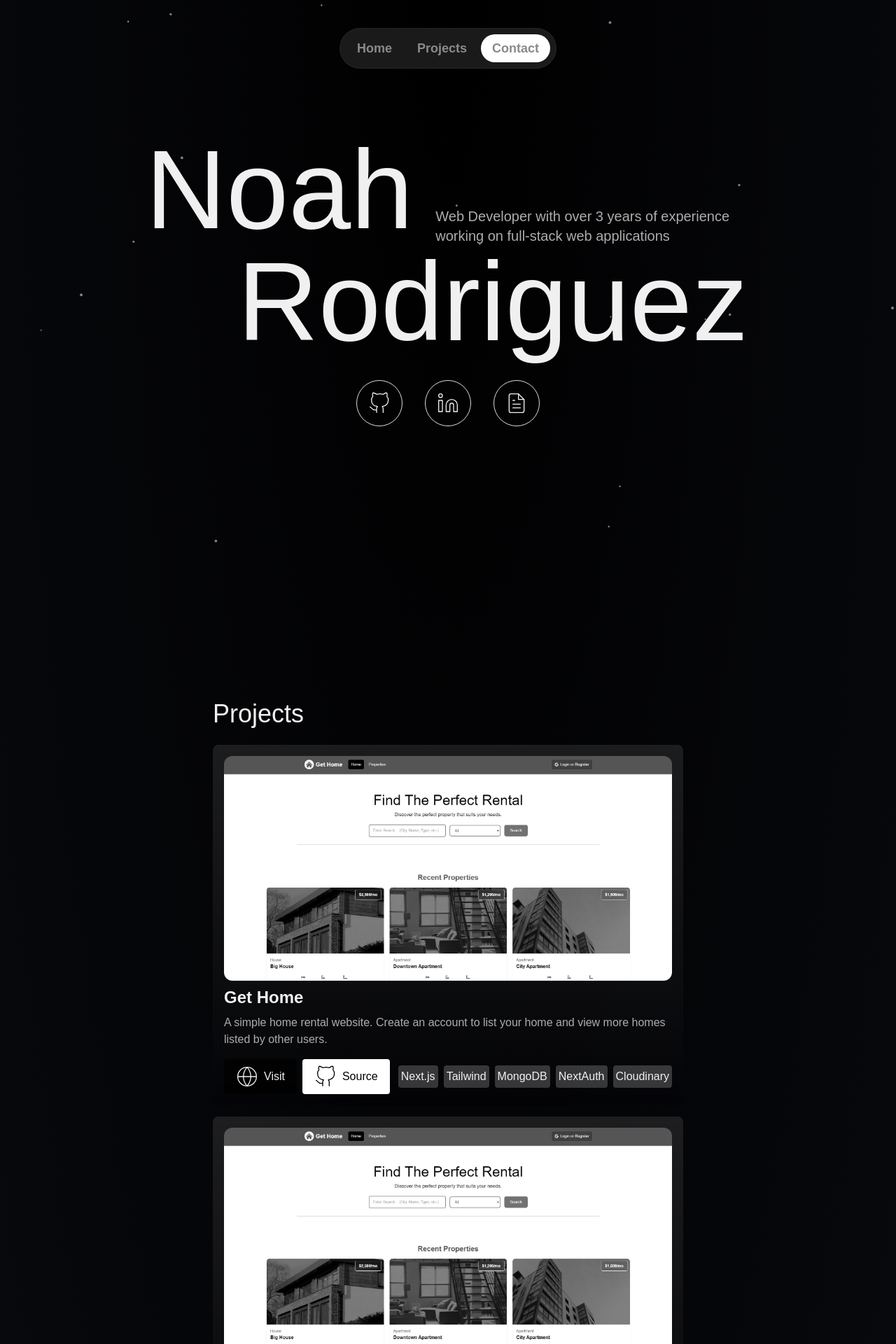
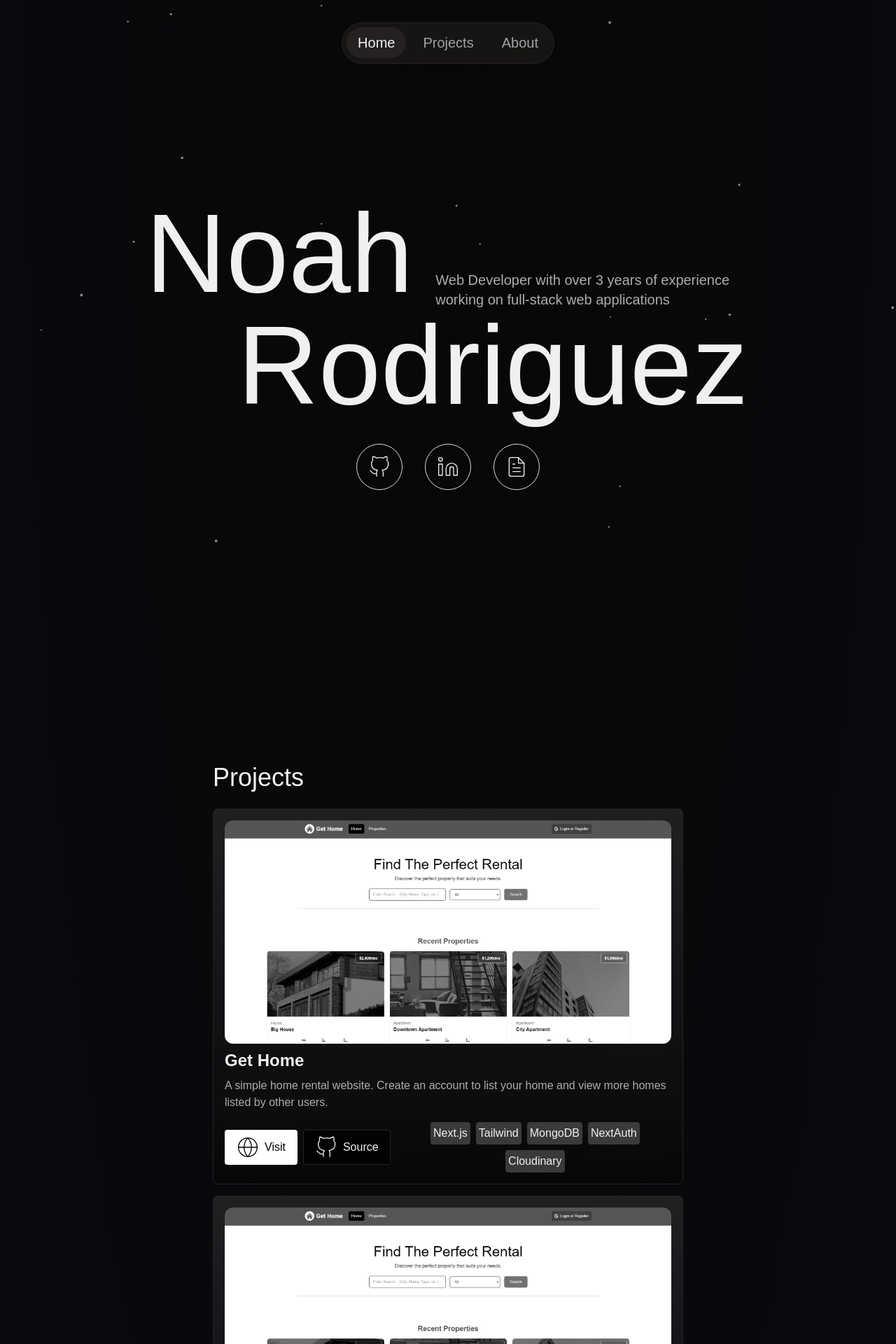
Before and after one commit to NoahRod108/2025-portfolio, a Next.js app: page / in a window 1280 px wide. Shown: the top 1920 px of the page at 70% size. Built offline with nearby package versions, Linux system fonts and the light colour scheme.

Commit message:
added animations to project section and header

```diff
--- a/app/globals.css
+++ b/app/globals.css
@@ -16,8 +16,7 @@ body {
 }
 
 body {
-  background: radial-gradient(ellipse at top, #000 0%, #090a0f 100%);
-  /* background: var(--background); */
+  background: radial-gradient(ellipse at top, #070707 0%, #090a0f 100%);
   font-family: Arial, Helvetica, sans-serif;
 }
 
@@ -31,14 +30,10 @@ body {
 }
 
 #hero-icons a {
-  @apply border rounded-full border-[#ddd] p-4 hover:border-cyan-500 hover:scale-[1.1] transition-colors ease-in-out;
+  @apply border rounded-full border-[#ddd] p-4 transition duration-300 ease-in-out hover:border-cyan-500 hover:bg-stone-800/90 hover:scale-[1.1];
 }
 #hero-icons svg {
   @apply w-7 h-7 md:w-12 md:h-12 lg:w-8 lg:h-8;
-}
-
-.nav-item {
-  @apply px-4 py-1.5 rounded-full text-[--secondary-text] text-lg font-semibold;
 }
 
 .project-img {
@@ -46,7 +41,7 @@ body {
 }
 
 .project-container {
-  @apply max-w-2xl p-4 bg-black/10 border-transparent rounded-lg backdrop-blur-md bg-gradient-to-b from-white/10 hover:to-cyan-500/30 transition ease-in-out hover:scale-105 duration-300;
+  @apply max-w-2xl p-4 bg-black/10 border border-stone-800/90 rounded-lg backdrop-blur-md bg-gradient-to-b from-white/10 hover:to-cyan-500/30 transition ease-in-out hover:scale-105 duration-300;
 }
 
 #project-icons svg,
--- a/app/page.js
+++ b/app/page.js
@@ -1,11 +1,13 @@
 import Hero from "@/sections/Hero";
 import Projects from "@/sections/Projects";
+import Skills from "@/sections/Skills";
 
 export default function Home() {
   return (
     <div className="px-[40px] w-auto items-center flex flex-col min-h-lvh gap-[200px]">
       <Hero />
       <Projects />
+      <Skills />
     </div>
   );
 }
--- a/sections/Header.jsx
+++ b/sections/Header.jsx
@@ -1,21 +1,71 @@
-import React from "react";
+"use client";
+
+import { motion } from "framer-motion";
+import { useState } from "react";
+import { usePathname } from "next/navigation";
+import Link from "next/link";
+
+const navItems = [
+  {
+    path: "/",
+    name: "Home",
+  },
+  {
+    path: "/projects",
+    name: "Projects",
+  },
+  {
+    path: "/about",
+    name: "About",
+  },
+];
 
 const Header = () => {
+  let pathname = usePathname() || "/";
+
+  const [hoveredPath, setHoveredPath] = useState(pathname);
+
   return (
-    // <header className="flex justify-center items-center relative top-3">
-    <header className="fixed left-1/2 top-10 z-[999] -translate-x-1/2 md:w-auto">
-      <nav className="flex justify-around gap-1 p-2 border border-white/5 rounded-full bg-white/10 backdrop-blur-md">
-        <a href="#" className="nav-item">
-          Home
-        </a>
-        <a href="#" className="nav-item">
-          Projects
-        </a>
-        <a href="#" className="nav-item bg-white text-[--background]">
-          Contact
-        </a>
-      </nav>
-    </header>
+    <div className="flex justify-center items-center mt-8">
+      <div className="border border-stone-800/90 p-[0.4rem] rounded-full sticky z-[100] bg-stone-900/80 backdrop-blur-md max-w-min">
+        <nav className="flex gap-2 relative justify-center w-full z-[100] rounded-lg">
+          {navItems.map((item, index) => {
+            const isActive = item.path === pathname;
+
+            return (
+              <Link
+                key={item.path}
+                className={`px-4 py-2 rounded-md text-sm relative duration-300 ease-in lg:text-xl ${
+                  isActive ? "text-zinc-100" : "text-zinc-400"
+                }`}
+                data-active={isActive}
+                href={item.path}
+                onMouseOver={() => setHoveredPath(item.path)}
+                onMouseLeave={() => setHoveredPath(pathname)}
+              >
+                <span>{item.name}</span>
+                {item.path === hoveredPath && (
+                  <motion.div
+                    className="absolute bottom-0 left-0 h-full bg-stone-800/80 rounded-full -z-10"
+                    layoutId="navbar"
+                    aria-hidden="true"
+                    style={{
+                      width: "100%",
+                    }}
+                    transition={{
+                      type: "spring",
+                      bounce: 0.1,
+                      stiffness: 90,
+                      duration: 0.3,
+                    }}
+                  />
+                )}
+              </Link>
+            );
+          })}
+        </nav>
+      </div>
+    </div>
   );
 };
 
--- a/sections/Hero.jsx
+++ b/sections/Hero.jsx
@@ -16,7 +16,7 @@ const Hero = () => {
           animate={{
             opacity: [0, 100],
           }}
-          transition={{ duration: 1.8, ease: "easeOut" }}
+          transition={{ duration: 1.8, ease: "easeInOut" }}
           className="flex gap-4 sm:gap-8 items-center sm:items-end"
         >
           <h1 className="text-6xl md:text-[10rem]">Noah</h1>
@@ -25,7 +25,7 @@ const Hero = () => {
             animate={{
               opacity: [0, 100],
             }}
-            transition={{ duration: 2, delay: 1, ease: "easeOut" }}
+            transition={{ duration: 2, delay: 1, ease: "easeInOut" }}
           >
             <p className="text-secondaryText max-w-[250px] hidden sm:inline-block sm:max-w-[450px] sm:text-lg md:text-xl">
               Web Developer with over 3 years of experience working on
@@ -43,7 +43,7 @@ const Hero = () => {
           animate={{
             opacity: [0, 100],
           }}
-          transition={{ duration: 1.8, ease: "easeOut" }}
+          transition={{ duration: 1.8, ease: "easeInOut" }}
           className="flex lg:pl-32 sm:justify-center leading-[192px]"
         >
           <h1 className="md:text-[10rem] text-6xl">Rodriguez</h1>
@@ -54,7 +54,7 @@ const Hero = () => {
           animate={{
             opacity: [0, 100],
           }}
-          transition={{ duration: 1.8, ease: "easeOut" }}
+          transition={{ duration: 1.8, ease: "easeInOut" }}
           className="flex justify-center items-center gap-8 pt-8"
         >
           <a href="#">
--- a/sections/Projects.jsx
+++ b/sections/Projects.jsx
@@ -1,18 +1,13 @@
 "use client";
 
 import React, { useState } from "react";
-import { AnimatePresence } from "motion/react";
+import { motion } from "framer-motion";
 import Image from "next/image";
 import { projects } from "@/constants";
 import Github from "@/public/icons/Github";
 import Live from "@/public/icons/Live";
 
 const Projects = () => {
-  const [modalOpen, setModalOpen] = useState(false);
-
-  const closeModal = () => setModalOpen(false);
-  const openModal = () => setModalOpen(true);
-
   return (
     <div>
       <div className="pb-6">
@@ -21,7 +16,13 @@ const Projects = () => {
 
       <section id="projects" className="grid grid-cols-1 gap-4">
         {projects.map((project) => (
-          <div key={project.name} className="project-container">
+          <motion.div
+            key={project.name}
+            className="project-container"
+            initial={{ opacity: 0 }}
+            whileInView={{ opacity: 1, transition: { duration: 1.2 } }}
+            viewport={{ amount: 0.5, once: true }}
+          >
             <div>
               <Image
                 src={project.img}
@@ -40,7 +41,7 @@ const Projects = () => {
               <div className="flex gap-2">
                 <a
                   href="#"
-                  className="inline-flex items-center px-4 py-2 bg-black/70 hover:bg-black/50 border border-transparent rounded"
+                  className="inline-flex items-center px-4 py-2 bg-white text-black hover:bg-white/80 border border-transparent rounded"
                 >
                   <Live />
                   <span className="pl-2">Visit</span>
@@ -48,7 +49,7 @@ const Projects = () => {
 
                 <a
                   href="#"
-                  className="inline-flex items-center px-4 py-2 bg-white text-black hover:bg-white/80 border border-white/10 rounded"
+                  className="inline-flex items-center px-4 py-2 bg-black/70 hover:bg-black/50 border border-stone-800/90 rounded"
                 >
                   <Github />
                   <span className="pl-2">Source</span>
@@ -63,7 +64,7 @@ const Projects = () => {
                 ))}
               </div>
             </div>
-          </div>
+          </motion.div>
         ))}
       </section>
     </div>
--- /dev/null
+++ b/sections/Skills.jsx
@@ -0,0 +1,7 @@
+import React from "react";
+
+const Skills = () => {
+  return <div>Skills</div>;
+};
+
+export default Skills;
```
